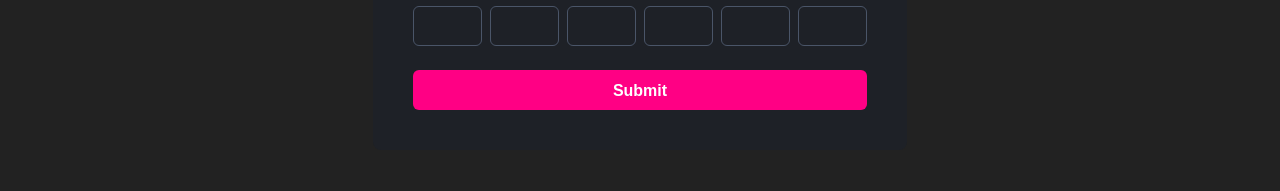
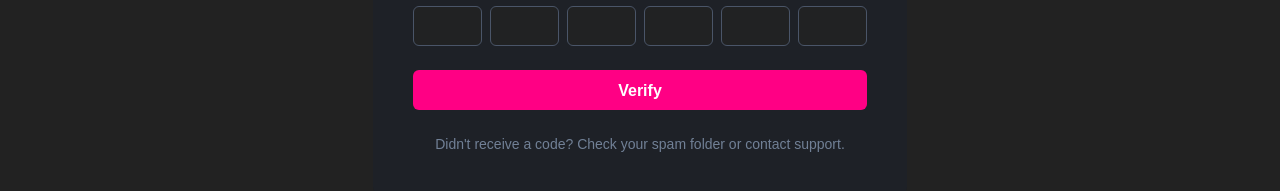
Before and after one commit to bryanfernandez-eng/password-manager, a React (Vite) app in the folder frontend/: page /temp in a window 1280 px wide. Shown: the part 287-478 px from the top of the page. Built offline with nearby package versions, Linux system fonts and the light colour scheme; no server answers.

Commit message:
Integrated useToast()

```diff
--- a/frontend/src/components/VerificationCode.jsx
+++ b/frontend/src/components/VerificationCode.jsx
@@ -8,6 +8,7 @@ import {
   Input,
   HStack,
   Button,
+  useToast
 } from "@chakra-ui/react";
 import { useNavigate } from "react-router-dom";
 import { useUser } from "../context/UserContext";
@@ -16,6 +17,7 @@ function VerificationCode({ email }) {
   const [code, setCode] = useState(["", "", "", "", "", ""]);
   const navigate = useNavigate();
   const { verifyCode } = useUser();
+  const toast = useToast();
 
   const handleChange = (index, value) => {
     const digit = value.replace(/[^0-9]/g, "").slice(0, 1);
@@ -50,30 +52,53 @@ function VerificationCode({ email }) {
 
   const handleSubmit = async () => {
     const verificationCode = code.join("");
-    if (verificationCode.length != 6) {
-      alert("Six digits must be entered.");
+    if (verificationCode.length !== 6) {
+      toast({
+        title: "Invalid Code",
+        description: "Six digits must be entered.",
+        status: "error",
+        duration: 3000,
+        isClosable: true,
+      });
       return;
     }
 
     try {
       const response = await verifyCode(email, verificationCode);
       if (response.success) {
-        alert("Successful Registration.");
+        toast({
+          title: "Verification Successful",
+          description: "Your account has been successfully registered.",
+          status: "success",
+          duration: 3000,
+          isClosable: true,
+        });
         navigate("/");
         return;
       }
-      alert(response.error);
-      return;
+      toast({
+        title: "Verification Failed",
+        description: response.error || "Invalid verification code.",
+        status: "error",
+        duration: 3000,
+        isClosable: true,
+      });
     } catch (error) {
-      alert("Error:", error.message);
+      toast({
+        title: "Error",
+        description: error.message || "Something went wrong. Please try again.",
+        status: "error",
+        duration: 3000,
+        isClosable: true,
+      });
     }
   };
 
   return (
     <Container
-    boxShadow={"dark-sm"}
-    backgroundColor={"rgba(26, 32, 44, 0.5)"}
-    color={"gray.300"}
+      boxShadow={"dark-sm"}
+      backgroundColor={"rgba(26, 32, 44, 0.5)"}
+      color={"gray.300"}
       padding={10}
       rounded={"lg"}
     >
@@ -104,13 +129,26 @@ function VerificationCode({ email }) {
               onPaste={handlePaste}
               maxWidth="70px"
               textAlign="center"
-              focusBorderColor="gray.500"
+              focusBorderColor="flickr.pink"
+              bg="rgba(34, 34, 34, 0.8)"
+              borderColor="gray.600"
+              _hover={{ borderColor: "flickr.pink" }}
             />
           ))}
         </HStack>
-        <Button width={"full"} onClick={handleSubmit}>
-          Submit
+        <Button
+          width={"full"}
+          onClick={handleSubmit}
+          bg="flickr.pink"
+          color="white"
+          _hover={{ bg: "#E5007A" }}
+          transition="background-color 0.3s"
+        >
+          Verify
         </Button>
+        <Text fontSize="sm" color="gray.500" textAlign="center">
+          Didn't receive a code? Check your spam folder or contact support.
+        </Text>
       </Flex>
     </Container>
   );
--- a/frontend/src/pages/auth/Login.jsx
+++ b/frontend/src/pages/auth/Login.jsx
@@ -14,7 +14,6 @@ import {
   InputRightElement,
   IconButton,
   useBreakpointValue,
-  Image
 } from "@chakra-ui/react";
 import { motion } from "framer-motion";
 import { useState } from "react";
@@ -22,7 +21,6 @@ import { Link, useNavigate } from "react-router-dom";
 import { useUser } from "../../context/UserContext";
 import { ViewIcon, ViewOffIcon, LockIcon } from "@chakra-ui/icons";
 
-// Wrapper component with animation
 const MotionBox = motion(Box);
 const MotionFlex = motion(Flex);
 
@@ -87,7 +85,7 @@ function LoginPage() {
   };
 
   const handleKeyDown = (e) => {
-    if (e.key === 'Enter') {
+    if (e.key === "Enter") {
       handleSubmit();
     }
   };
@@ -97,7 +95,7 @@ function LoginPage() {
       <MotionBox
         initial={{ opacity: 0, y: 20 }}
         animate={{ opacity: 1, y: 0 }}
-        transition={{ duration: 0.5 }}
+        transition={{ duration: 0.9 }}
         width={width}
         maxWidth="450px"
       >
@@ -118,8 +116,15 @@ function LoginPage() {
           >
             <LockIcon boxSize={12} color="flickr.pink" />
           </Box>
-          <Heading size="xl" mb={2}>Sign In</Heading>
-          <Text color="flickr.lightGray" opacity={0.7} fontSize="sm" textAlign="center">
+          <Heading size="xl" mb={2}>
+            Sign In
+          </Heading>
+          <Text
+            color="flickr.lightGray"
+            opacity={0.7}
+            fontSize="sm"
+            textAlign="center"
+          >
             Enter your credentials to access your vault
           </Text>
         </MotionFlex>
@@ -168,7 +173,9 @@ function LoginPage() {
                     variant="ghost"
                     size="sm"
                     onClick={() => setShowPassword(!showPassword)}
-                    aria-label={showPassword ? "Hide password" : "Show password"}
+                    aria-label={
+                      showPassword ? "Hide password" : "Show password"
+                    }
                     color="whiteAlpha.700"
                     _hover={{ color: "flickr.pink" }}
                   />
@@ -194,7 +201,12 @@ function LoginPage() {
             Sign In
           </Button>
 
-          <Flex justifyContent="space-between" alignItems="center" fontSize="sm" mt={3}>
+          <Flex
+            justifyContent="space-between"
+            alignItems="center"
+            fontSize="sm"
+            mt={3}
+          >
             <Text
               as={Link}
               to="/forgot-password"
--- a/frontend/src/pages/auth/Signup.jsx
+++ b/frontend/src/pages/auth/Signup.jsx
@@ -113,7 +113,7 @@ function SignupPage() {
         <MotionBox
           initial={{ opacity: 0, y: 20 }}
           animate={{ opacity: 1, y: 0 }}
-          transition={{ duration: 0.5 }}
+          transition={{ duration: 0.9 }}
           width={width}
           p={padding}
           borderRadius="md"
```
